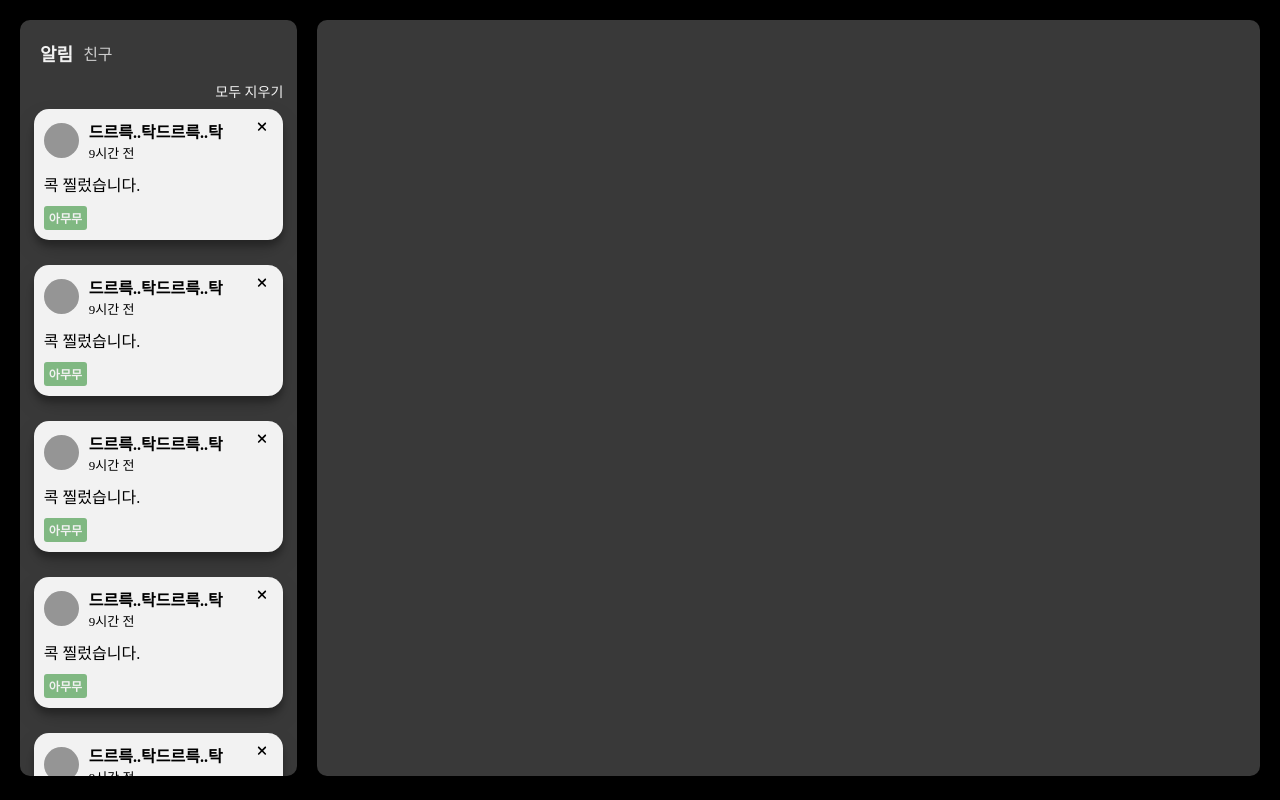
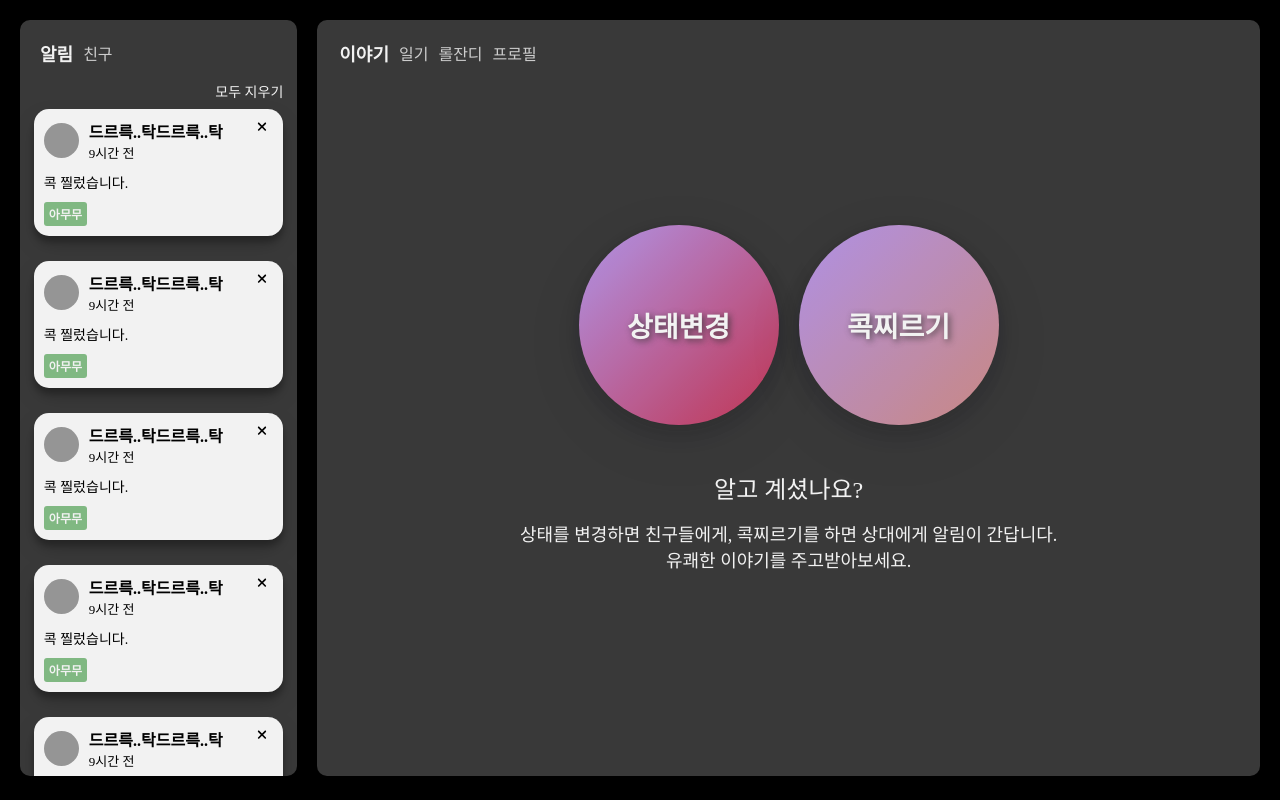
Before and after one commit to Jun99uu/LOLling-In-The-Day, a React (Create React App) app: page /main in a window 1280 px wide. Built offline with nearby package versions, Linux system fonts and the light colour scheme; grey boxes are pictures that could not be loaded; a web font is replaced by a local one.

Commit message:
talking page(1)

```diff
--- a/src/Components/NoticeBox/NoticeBox.tsx
+++ b/src/Components/NoticeBox/NoticeBox.tsx
@@ -20,6 +20,7 @@ const Box = styled.div`
   transition: all 0.15s;
 
   & > .type {
+    font-size: 14px;
     color: black;
   }
 
--- a/src/Components/RightBar.tsx
+++ b/src/Components/RightBar.tsx
@@ -1,4 +1,6 @@
 import styled from "styled-components";
+import { useState, useEffect } from "react";
+import TalkingIndex from "./TalkingBox/TalkingIndex";
 
 const Container = styled.div`
   width: 100%;
@@ -6,9 +8,80 @@ const Container = styled.div`
   background-color: #3d3d3d;
   opacity: 95%;
   border-radius: 10px;
+  display: flex;
+  flex-direction: column;
+  align-items: center;
+  justify-content: center;
   align-self: start;
+  position: relative;
+
+  & > ul {
+    padding: 0px;
+    list-style-type: none;
+    margin: 0px;
+    display: flex;
+    gap: 10px;
+    flex-direction: row;
+    justify-content: start;
+    align-items: center;
+    position: absolute;
+    top: 20px;
+    left: 22px;
+
+    & > li {
+      transition: all 0.15s;
+      cursor: pointer;
+    }
+
+    & > .non {
+      opacity: 0.8;
+      font-size: 16px;
+      font-weight: 400;
+    }
+
+    & > .selected {
+      opacity: 1;
+      font-size: 18px;
+      font-weight: 600;
+    }
+
+    & > .non:hover {
+      opacity: 0.9;
+    }
+  }
 `;
 
 export default function RightBar() {
-  return <Container></Container>;
+  const [menu, setMenu] = useState(0); // 0은 이야기, 1은 일기, 2는 롤잔디, 3은 프로필
+  return (
+    <Container>
+      <ul>
+        <li
+          onClick={() => setMenu(0)}
+          className={menu === 0 ? "selected" : "non"}
+        >
+          이야기
+        </li>
+        <li
+          onClick={() => setMenu(1)}
+          className={menu === 1 ? "selected" : "non"}
+        >
+          일기
+        </li>
+        <li
+          onClick={() => setMenu(2)}
+          className={menu === 2 ? "selected" : "non"}
+        >
+          롤잔디
+        </li>
+        <li
+          onClick={() => setMenu(3)}
+          className={menu === 3 ? "selected" : "non"}
+        >
+          프로필
+        </li>
+      </ul>
+      <TalkingIndex />
+    </Container>
+  );
 }
--- /dev/null
+++ b/src/Components/TalkingBox/TalkingIndex.tsx
@@ -0,0 +1,134 @@
+import styled from "styled-components";
+import { useState, useEffect } from "react";
+
+const Box = styled.div`
+  display: flex;
+  flex-direction: column;
+  justify-content: center;
+  gap: 45px;
+`;
+
+const Circle = styled.div`
+  display: flex;
+  justify-content: center;
+  align-items: center;
+  gap: 20px;
+
+  -webkit-animation: AnimationName 16s ease infinite;
+  -moz-animation: AnimationName 16s ease infinite;
+  -o-animation: AnimationName 16s ease infinite;
+  animation: AnimationName 16s ease infinite;
+
+  @-webkit-keyframes AnimationName {
+    0% {
+      background-position: 0% 50%;
+    }
+    50% {
+      background-position: 100% 50%;
+    }
+    100% {
+      background-position: 0% 50%;
+    }
+  }
+  @-moz-keyframes AnimationName {
+    0% {
+      background-position: 0% 50%;
+    }
+    50% {
+      background-position: 100% 50%;
+    }
+    100% {
+      background-position: 0% 50%;
+    }
+  }
+  @-o-keyframes AnimationName {
+    0% {
+      background-position: 0% 50%;
+    }
+    50% {
+      background-position: 100% 50%;
+    }
+    100% {
+      background-position: 0% 50%;
+    }
+  }
+  @keyframes AnimationName {
+    0% {
+      background-position: 0% 50%;
+    }
+    50% {
+      background-position: 100% 50%;
+    }
+    100% {
+      background-position: 0% 50%;
+    }
+  }
+
+  & > div {
+    color: #fff;
+    font-size: 28px;
+    font-weight: 900;
+    text-shadow: 2px 2px 6px #363636d1;
+    width: 200px;
+    height: 200px;
+    border-radius: 100%;
+    display: flex;
+    flex-direction: column;
+    align-items: center;
+    justify-content: center;
+    top: 35%;
+    text-align: center;
+    box-shadow: rgba(17, 17, 26, 0.1) 0px 4px 16px,
+      rgba(17, 17, 26, 0.1) 0px 8px 24px, rgba(17, 17, 26, 0.1) 0px 16px 56px;
+    cursor: pointer;
+  }
+
+  & > .first {
+    background: linear-gradient(-45deg, #d60000, #ba98ed, #e38b4f);
+    background-size: 300% 300%;
+    animation: AnimationName 15s ease infinite;
+  }
+
+  & > .second {
+    background: linear-gradient(-45deg, #e38b4f, #ba98ed, #d60000);
+    background-size: 300% 300%;
+    animation: AnimationName 15s ease infinite;
+  }
+`;
+
+const InfoBox = styled.div`
+  display: flex;
+  flex-direction: column;
+  justify-content: center;
+  align-items: center;
+  white-space: pre-line;
+  text-align: center;
+  gap: 15px;
+  & > .title {
+    font-size: 24px;
+  }
+
+  & > .content {
+    font-size: 18px;
+    font-weight: 200;
+  }
+`;
+
+export default function TalkingIndex() {
+  return (
+    <Box>
+      <Circle>
+        <div className="first">상태변경</div>
+        <div className="second">콕찌르기</div>
+      </Circle>
+      <InfoBox>
+        <span className="title">알고 계셨나요?</span>
+        <span className="content">
+          {
+            "상태를 변경하면 친구들에게, 콕찌르기를 하면 상대에게 알림이 간답니다.\n유쾌한 이야기를 주고받아보세요."
+          }
+        </span>
+      </InfoBox>
+    </Box>
+  );
+}
```
